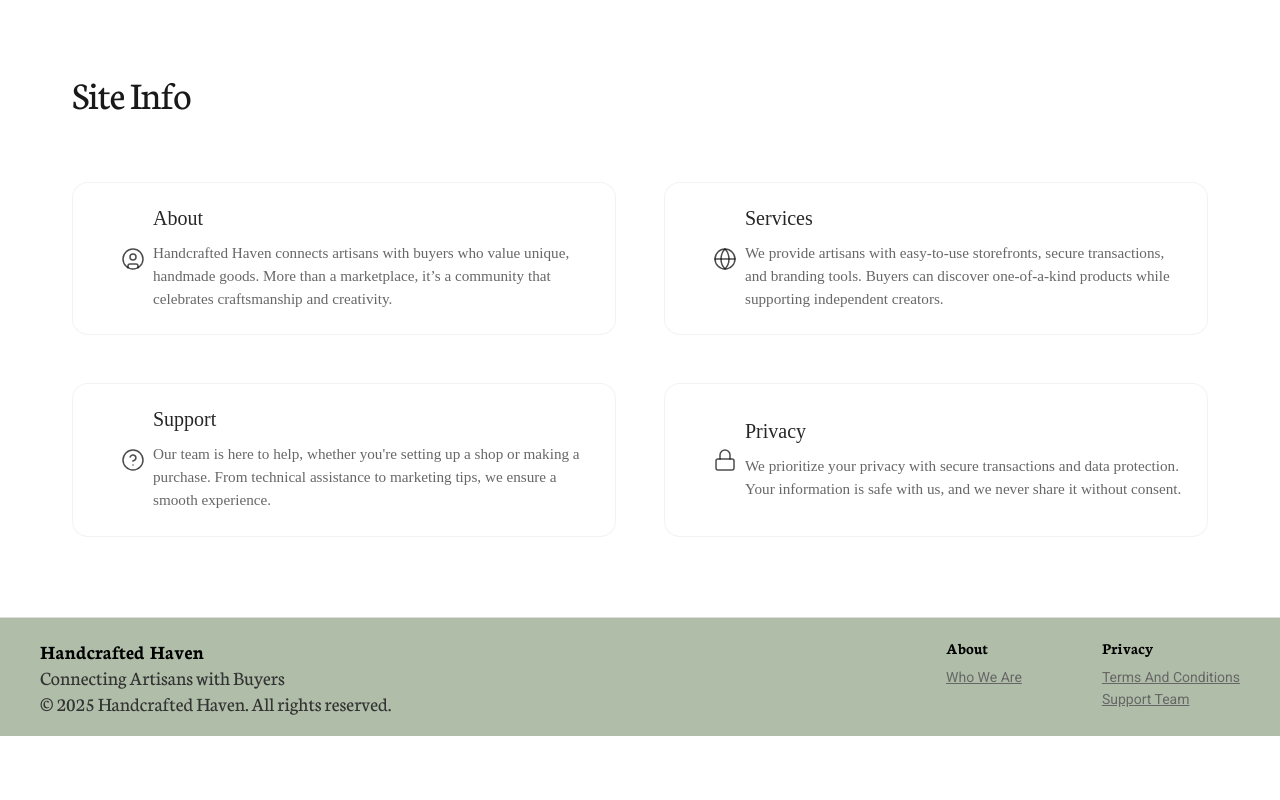
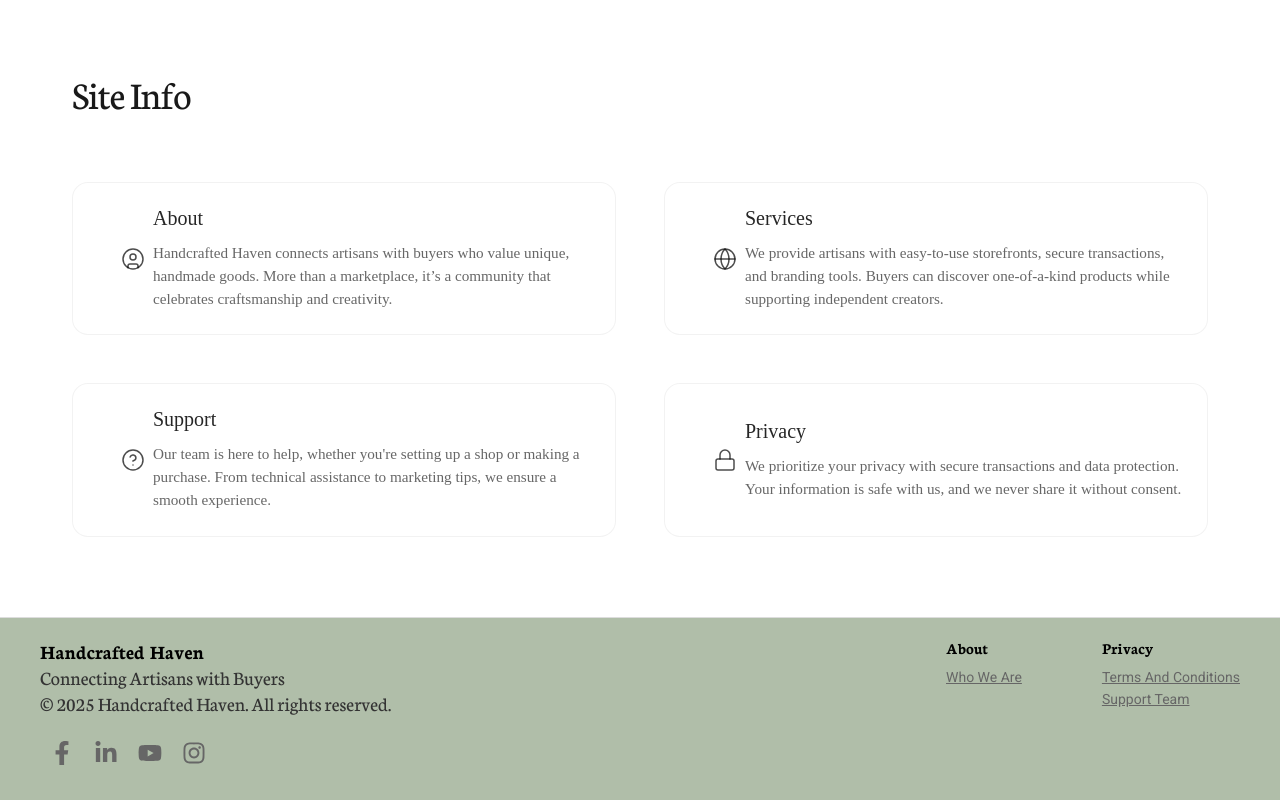
Before and after one commit to Xjomwnd2/WDD-430-Group12, a Next.js app in the folder handcrafted-haven/: page / in a window 1280 px wide. Shown: the part 2638-3438 px from the top of the page. Before the commit the page ends 3374 px from the top, so only its background shows below. Built offline with nearby package versions, Linux system fonts and the light colour scheme.

Commit message:
add social media icons to footer for enhanced connectivity

```diff
--- a/handcrafted-haven/src/app/ui/landing-page/footer.tsx
+++ b/handcrafted-haven/src/app/ui/landing-page/footer.tsx
@@ -20,7 +20,12 @@ export default function Footer() {
             <p>Connecting Artisans with Buyers</p>
             <p>© {year} Handcrafted Haven. All rights reserved.</p>
           </div>
-
+          <div className={styles.socialMediaIcons}>
+             <FaFacebookF />
+             <FaLinkedinIn />
+             <FaYoutube />
+             <FaInstagram />
+           </div>
         </div>
 
         {/* Navigation Links */}
```
